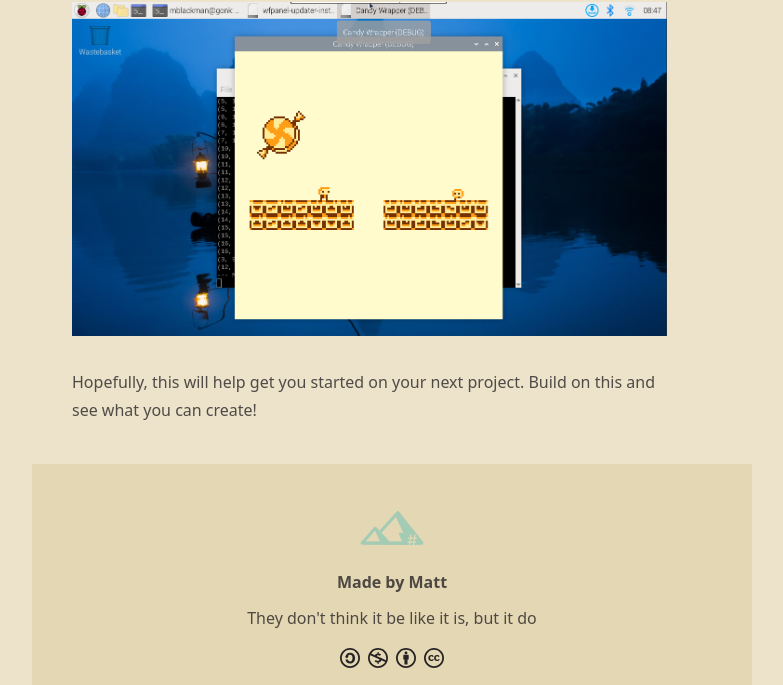
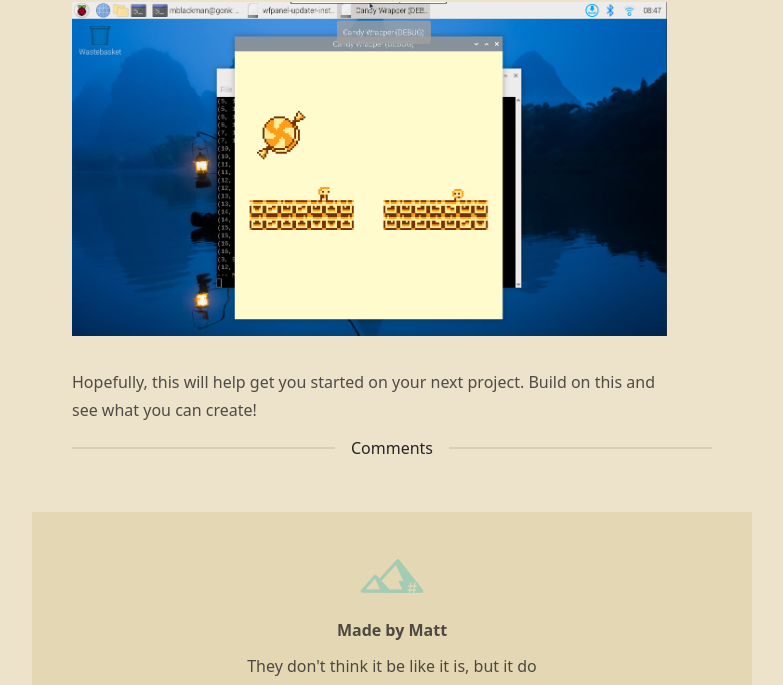
Before and after one commit to mblackman/milehighcoder-site, an Eleventy site: page src/posts/godot-on-pi.md in a window 1280 px wide. Shown: the part 8432-9117 px from the top of the page, without its empty margins (248-1031 px from the left). Built offline with nearby package versions, Linux system fonts and the light colour scheme; Eleventy itself is replaced by a stand-in of ours; files that its build step writes are made by us from their sources.

Commit message:
Added post divider

```diff
--- a/src/_includes/layouts/post.liquid
+++ b/src/_includes/layouts/post.liquid
@@ -39,6 +39,7 @@ if similar.length > 0 %}
 </section>
 {% endif %}
 
+<div class="divider">Comments</div>
 <div id="utterances-block"></div>
 
 <script>
```
